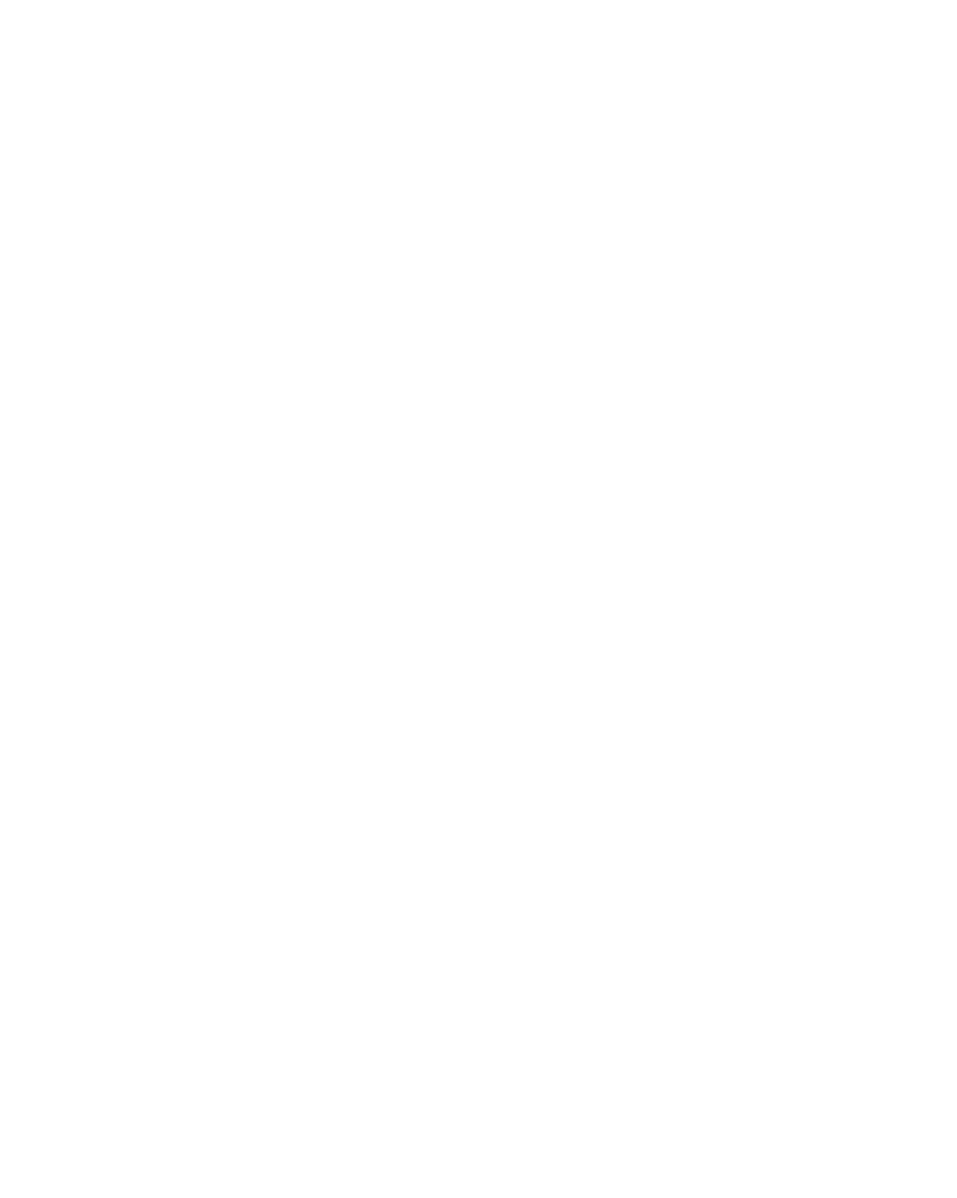
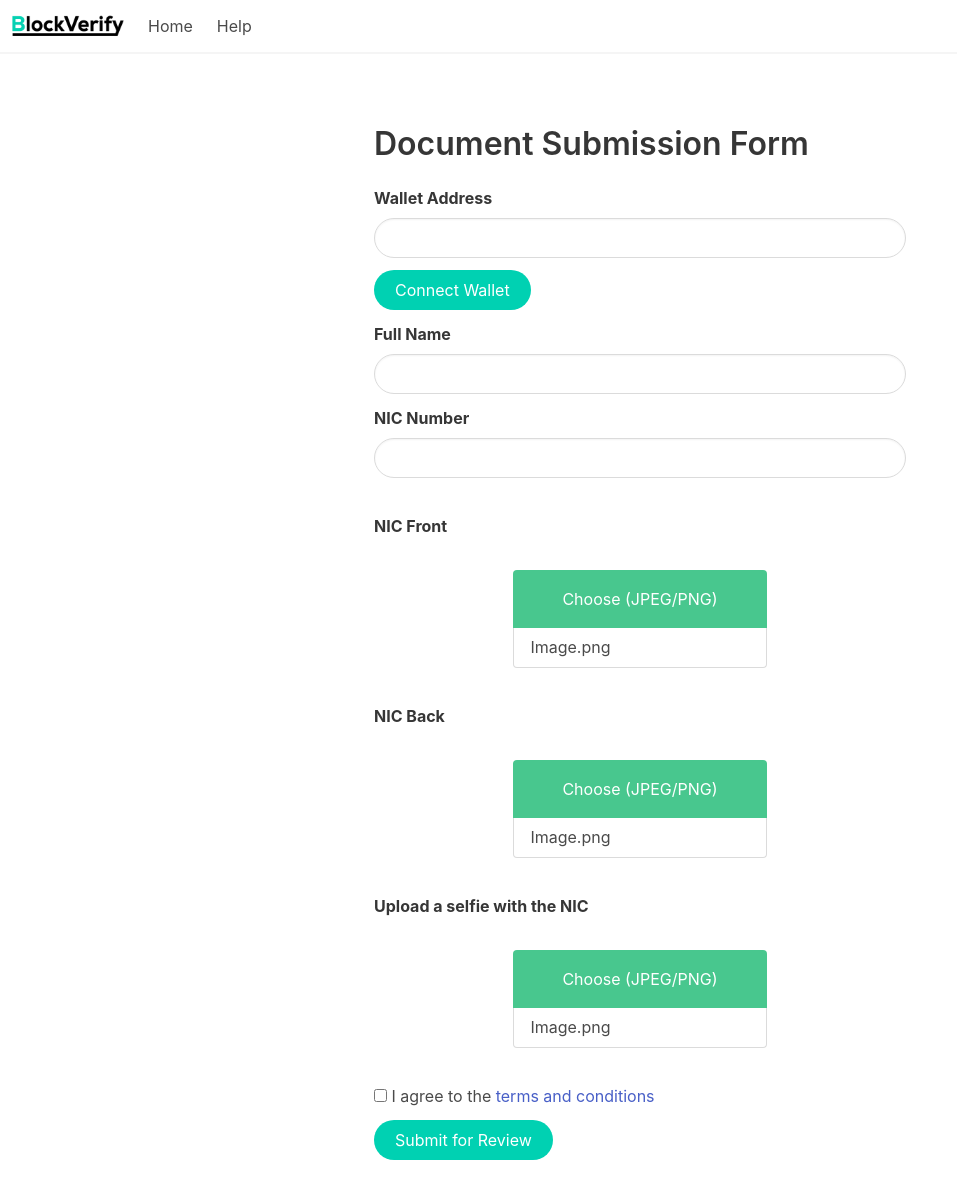
Before and after one commit to sandxru/BlockVerify, a React (Create React App) app in the folder client/: page /check in a window 1280 px wide. Before the commit this address had no page. Shown: the top 1198 px of the page, without its empty margins (0-957 px from the left). Before the commit the page ends 800 px from the top, so only its background shows below. Built offline with nearby package versions, Linux system fonts and the light colour scheme.

Commit message:
Validation Functio

```diff
--- a/client/src/App.js
+++ b/client/src/App.js
@@ -1,6 +1,7 @@
 import './App.css';
 import Home from './Home';
 import Verify from './Verify';
+import Check from './Check';
 import Admin from './Admin';
 import { Routes, Route } from "react-router-dom";
 
@@ -10,6 +11,7 @@ function App() {
     <Routes>
     <Route path="/" element={<Home />} />
     <Route path="/verify" element={<Verify />} />
+    <Route path="/check" element={<Check />} />
     <Route path="/admin" element={<Admin />} />
     </Routes>
 
--- /dev/null
+++ b/client/src/Check.js
@@ -0,0 +1,148 @@
+import './App.css';
+import axios from 'axios';
+
+function Check() {
+
+    const submitApplication = (e) => {
+        e.preventDefault();
+        var form = document.querySelector("#formElement");
+        console.log(form)
+        const formData = new FormData(form);
+        axios.post('http://localhost:3001/create', formData, {
+            headers: {
+                'Content-Type': 'multipart/form-data'
+            }
+        }).then(() => {
+            console.log("Successfully Sent!")
+            alert("Successfully Sent!");
+            window.location.reload();
+        });
+    };
+
+    return (
+        <>
+            <nav class="navbar" role="navigation" aria-label="main navigation">
+                <div class="navbar-brand">
+                    <a class="navbar-item" href="/">
+                        <img alt='logo' src="logo.png" width="112" height="28" />
+                    </a>
+                    <div class="navbar-menu" id="navMenu">
+                    </div>
+                </div>
+
+                <div id="navbarBasicExample" class="navbar-menu">
+                    <div class="navbar-start">
+                        <a class="navbar-item" href='/'>Home</a>
+                        <a class="navbar-item" href='/'>Help</a>
+                    </div>
+                </div>
+            </nav>
+            <hr style={{ marginTop: "0px" }} />
+            <div class="columns">
+                <div class="column is-half is-offset-one-quarter">
+
+                    <section class="section">
+                        <h1 class="title">Document Submission Form</h1>
+                        <form id="formElement" encType="multipart/form-data" method="post">
+                            <div class="field">
+                                <label class="label">Wallet Address</label>
+                                <div class="control">
+                                    <input type="text" class="input is-rounded" name='wallet' id="wallet" />
+                                </div>
+                            </div>
+
+                            <div class="field">
+                                <button id="walletbtn" class="button is-primary is-rounded"
+                                    onClick={async (e) => {
+                                        e.preventDefault();
+                                        document.getElementById('walletbtn').className = "button is-primary is-rounded is-loading";
+                                        const account = await window.ethereum.request({ method: "eth_requestAccounts" })
+                                        console.log("Account retrieved :", account)
+                                        var delayInMilliseconds = 500;
+                                        setTimeout(function () {
+                                            document.getElementById('wallet').value = account;
+                                            document.getElementById('walletbtn').className = "button is-primary is-rounded";
+                                            document.getElementById('walletbtn').innerHTML = "Connected";
+                                        }, delayInMilliseconds);
+                                    }}>Connect Wallet</button>
+                            </div>
+
+                            <div class="field">
+                                <label class="label">Full Name</label>
+                                <div class="control">
+                                    <input type="text" name='fname' class="input is-rounded" />
+                                </div>
+                            </div>
+
+                            <div class="field">
+                                <label class="label">NIC Number</label>
+                                <div class="control">
+                                    <input type="text" name='nic' class="input is-rounded" />
+                                </div>
+                            </div>
+                            <br />
+
+                            <div class="field">
+                                <label class="label">NIC Front</label><br />
+                                <div class="file is-centered is-boxed is-success has-name">
+                                    <label class="file-label">
+                                        <input name="uploaded_file" class="file-input" type="file" />
+                                        <span class="file-cta">
+                                            <span class="file-label">Choose (JPEG/PNG)</span>
+                                        </span>
+                                        <span class="file-name is-center">Image.png</span>
+                                    </label>
+                                </div>
+                            </div>
+                            <br />
+
+                            <div class="field">
+                                <label class="label">NIC Back</label><br />
+                                <div class="file is-centered is-boxed is-success has-name">
+                                    <label class="file-label">
+                                        <input class="file-input" type="file" name="uploaded_file" />
+                                        <span class="file-cta">
+                                            <span class="file-label">Choose (JPEG/PNG)</span>
+                                        </span>
+                                        <span class="file-name is-center">Image.png</span>
+                                    </label>
+                                </div>
+                            </div>
+                            <br />
+
+                            <div class="field">
+                                <label class="label">Upload a selfie with the NIC</label><br />
+                                <div class="file is-centered is-boxed is-success has-name">
+                                    <label class="file-label">
+                                        <input class="file-input" type="file" name="uploaded_file" />
+                                        <span class="file-cta">
+                                            <span class="file-label">Choose (JPEG/PNG)</span>
+                                        </span>
+                                        <span class="file-name is-center">Image.png</span>
+                                    </label>
+                                </div>
+                            </div>
+                            <br />
+
+                            <div class="field">
+                                <div class="control">
+                                    <label class="checkbox">
+                                        <input type="checkbox" /> I agree to the <a href="/">terms and conditions</a>
+                                    </label>
+                                </div>
+                            </div>
+
+                            <div class="field is-grouped">
+                                <div class="control">
+                                    <button onClick={submitApplication} class="button is-primary is-rounded">Submit for Review</button>
+                                </div>
+                            </div>
+                        </form>
+                    </section>
+                </div>
+            </div>
+        </>
+    );
+}
+
+export default Check;
--- a/client/src/Home.js
+++ b/client/src/Home.js
@@ -33,7 +33,10 @@ function Home() {
                                 <a class="button is-primary is-rounded" href='/verify'>
                                     <strong>Get Verified</strong>
                                 </a>
-                                <a class="button is-light is-rounded" href='admin'>
+                                <a class="button is-danger is-rounded" href='/check'>
+                                    Check Status
+                                </a>
+                                <a class="button is-light is-rounded" href='/admin'>
                                     Admin Login
                                 </a>
                             </div>
```
Also changed, not shown: client/src/xx.js (deleted, +0 -47 lines).
